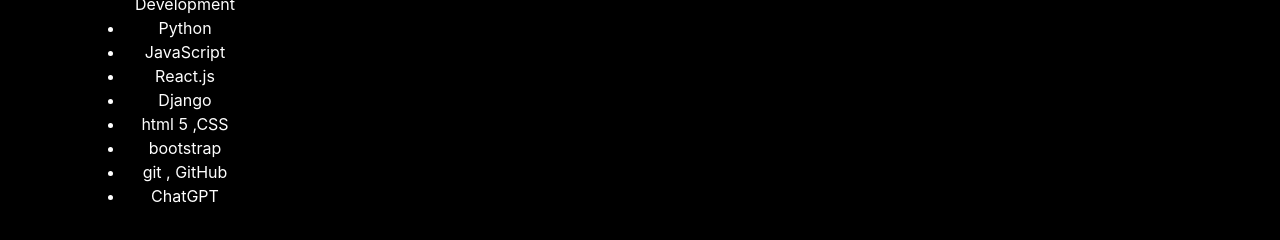
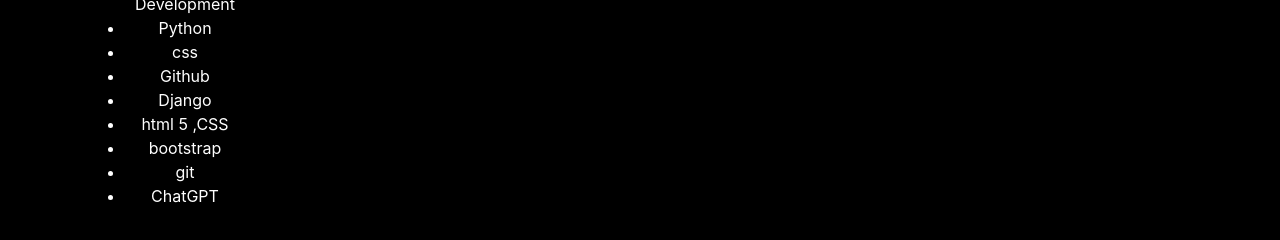
Before and after one commit to AbhiProPlus/myPersonalWebsite, a plain HTML site: page index.html in a window 1280 px wide. Both pictures are taken after a click on the element "Skills". Shown: the part 366-606 px from the top of the page. Drawn offline with nearby package versions, Linux system fonts and the light colour scheme.

Commit message:
Update index.html

```diff
--- a/index.html
+++ b/index.html
@@ -92,8 +92,8 @@
                         free classes on various websites, and leveraging
                         tools like ChatGPT for guidance.
                         This diverse learning approach has equipped me with a
-                        solid foundation in technologies like JavaScript,
-                        React.js, and Django. My goal is to apply my knowledge
+                        solid foundation in technologies like web development and data analysis.
+                        My goal is to apply my knowledge
                         to create innovative and impactful web applications.
                         I thrive on challenges, constantly seeking opportunities
                         to expand my skill set and contribute to meaningful
@@ -110,12 +110,12 @@
                         <ul>
                             <li>Web Development</li>
                             <li>Python</li>
-                            <li>JavaScript</li>
-                            <li>React.js</li>
+                            <li> css </li>
+                            <li> Github </li>
                             <li>Django</li>
                             <li>html 5 ,CSS</li>
                             <li>bootstrap</li>
-                            <li>git , GitHub</li>
+                            <li>git </li>
                             <li>ChatGPT</li>
                             <!-- Add more skills as needed -->
                         </ul>
```
